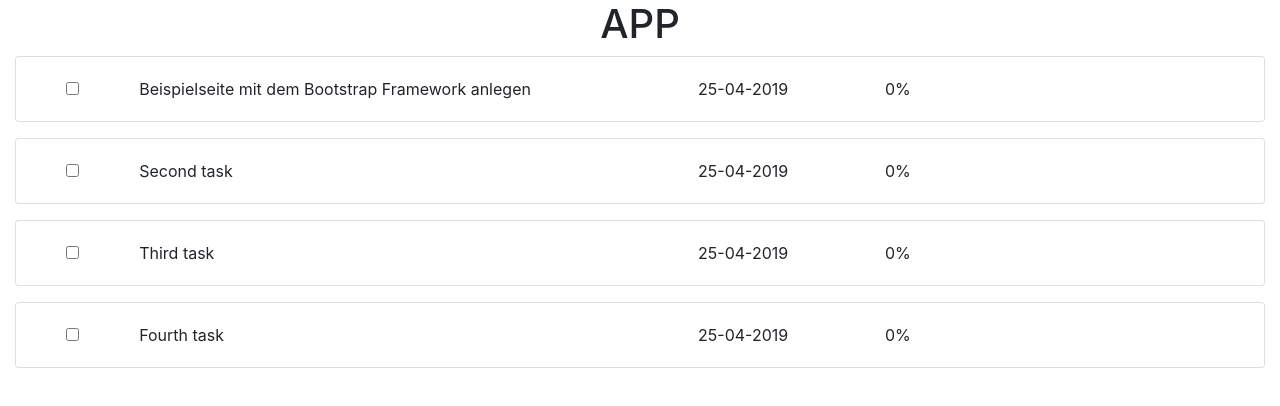
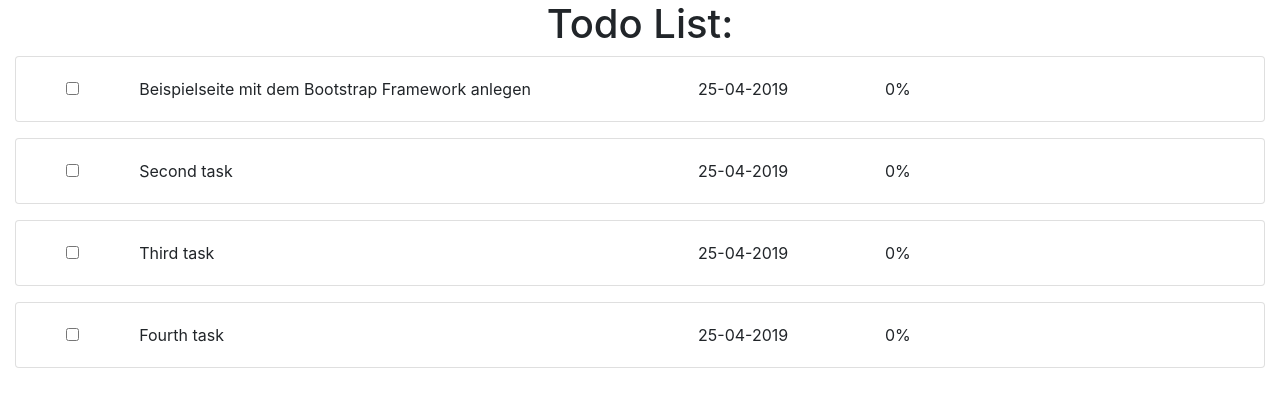
Before and after one commit to adriannajuchacz/React-Todo-App, a React (Create React App) app: page / in a window 1280 px wide. Shown: the top 406 px of the page. Built offline with nearby package versions, Linux system fonts and the light colour scheme.

Commit message:
added propTypes

```diff
--- a/src/App.js
+++ b/src/App.js
@@ -34,7 +34,7 @@ class App extends Component {
   render() {
     return (
       <div className="App">
-        <h1>APP</h1>
+        <h1>Todo List:</h1>
         <Todos todos={this.state.todos}/>
       </div>
     );
--- a/src/components/TodoItem.js
+++ b/src/components/TodoItem.js
@@ -1,4 +1,5 @@
 import React, { Component } from 'react';
+import PropTypes from 'prop-types';
 
 class TodoItem extends Component {
   render() {
@@ -25,4 +26,8 @@ class TodoItem extends Component {
   }
 }
 
+TodoItem.propTypes = {
+  todo: PropTypes.object.isRequired
+}
+
 export default TodoItem;
--- a/src/components/Todos.js
+++ b/src/components/Todos.js
@@ -14,7 +14,7 @@ class Todos extends Component {
 
 //Proptypes
 // TODO: research Proptype
-TodoItem.PropTypes = {
+Todos.propTypes = {
   todos: PropTypes.array.isRequired
 }
 export default Todos;
```
